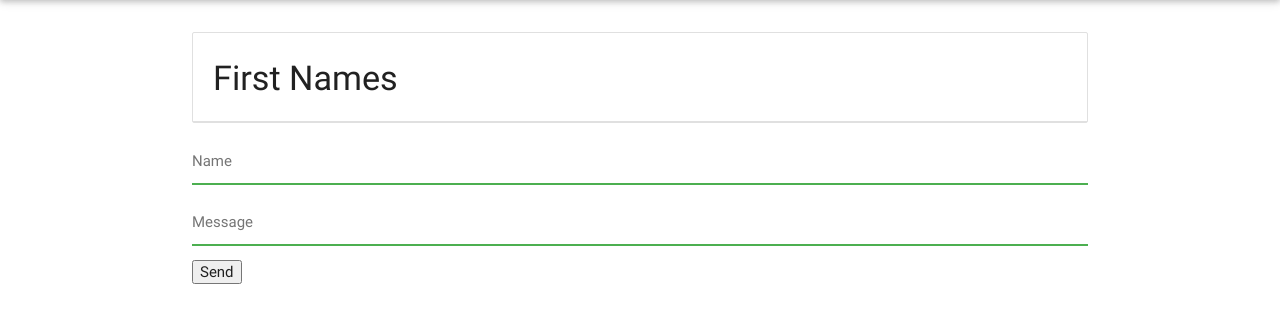
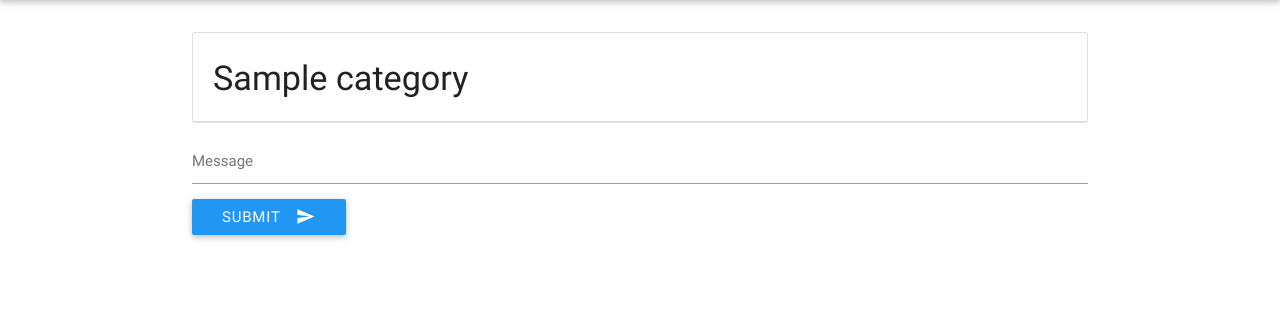
Before and after one commit to ikea-dless/media, a CakePHP app: the page made by app/View/Posts/index.ctp in a window 1280 px wide. Shown: the part 64-387 px from the top of the page. Run offline with PHP 8.4 and a stand-in for CakePHP, Linux system fonts and the light colour scheme; the template is opened without the code that fills it: most values are stand-ins (such as "Sample title", 1, 10 or a date in 2020); data that the repository does not hold is empty; some libraries are stand-ins or nearby versions.

Commit message:
ajaxあたりの細かい修正

```diff
--- a/app/View/Posts/index.ctp
+++ b/app/View/Posts/index.ctp
@@ -1,5 +1,5 @@
 <ul id="mes-par" class="collection with-header">
-    <li class="collection-header"><h4>First Names</h4></li>
+    <li class="collection-header"><h4><?php echo $thread_title['Category']['name']; ?></h4></li>
     <?php foreach($messages as $message): ?>
         <li id="mes-chi" class="collection-item">
             <?php echo $message['Post']['message']; ?>
@@ -8,10 +8,10 @@
 </ul>
 
 <form class="input-field" id="messageForm">
-    <input id="nameInput" type="text" class="input-field" placeholder="Name" />
-    <input id="messageInput" type="text" class="input-field" placeHolder="Message" />
-
-    <input type="submit" value="Send" />
+    <input id="messageInput" type="text" class="input-field" placeHolder="Message" required/>
+    <button id="button-form" class="btn waves-effect waves-light" type="submit">
+        SUBMIT<i class="mdi-content-send right"></i>
+    </button>
 </form>
 
 
@@ -22,27 +22,37 @@
 <script type="text/javascript">
     var socket = io.connect( 'http://192.168.33.11:8080' );
 
+    getParam = function() {
+        var param = location.href.match(/\d*$/);
+        return param[0];
+    }
+
     $("#messageForm").submit(function() {
-        var nameVal = $("#nameInput").val();
         var msg = $("#messageInput").val();
 
-        socket.emit('message', {name: nameVal, message: msg});
+        socket.emit('message', {message: msg});
 
+        var button = $("#button-form");
+        button.attr("disabled", true);
         // Ajax call for saving datas
         var json = {
-            "name" : nameVal,
-            "message" : msg
+            "message" : msg,
+            "category_id" : getParam()
         }
         $.ajax({
             url: "http://" + location.hostname + "/media/posts/add",
             type: "POST",
             data: json,
             success: function(data) {
+                $("#messageInput").val('');
                 //console.log(data);
             },
             error: function(data) {
-                console.log(data);
-                alert("error " + data);
+                $("li:last-child").remove();
+                alert("通信エラーです。しばらく経ってから再度送信してください。");
+            },
+            complete: function() {
+                button.attr("disabled", false);
             }
         });
 
```
Also changed, not shown: app/Controller/PostsController.php (+16 -2 lines), app/Model/Category.php (added, +10 -0 lines), app/webroot/js/app.js (+4 -4 lines).
